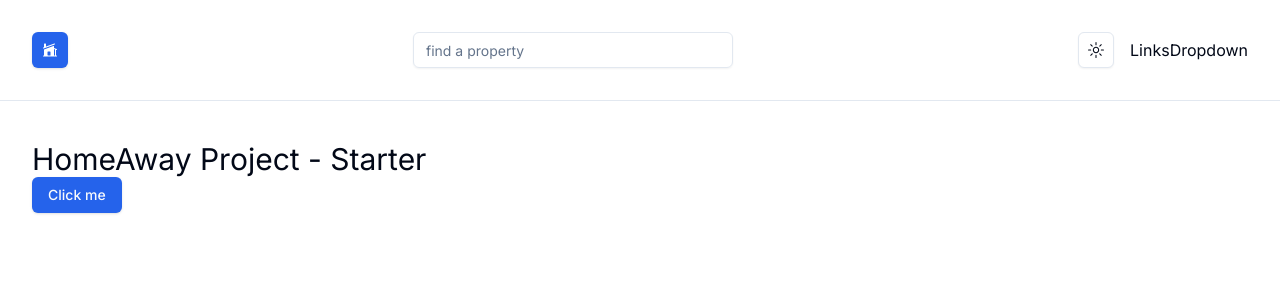
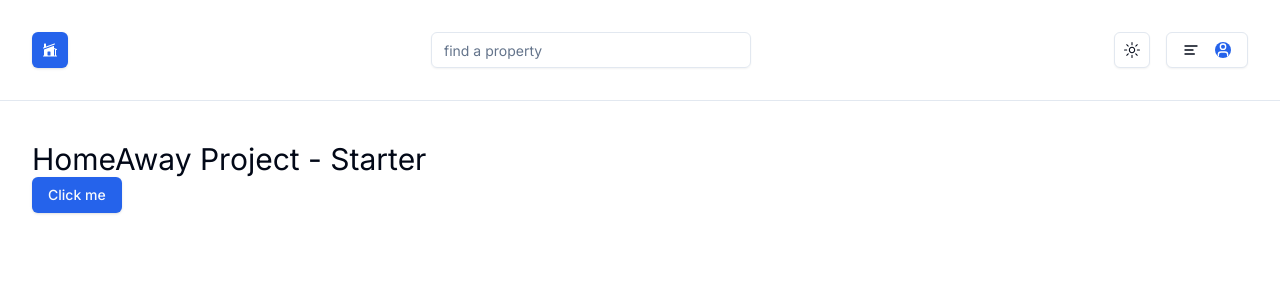
Before and after one commit to danocolombo/nextjs-travel-portal, a Next.js app: page / in a window 1280 px wide. Shown: the top 300 px of the page. Built offline with nearby package versions, Linux system fonts and the light colour scheme.

Commit message:
basic navbar without auth complete

```diff
--- a/components/navbar/LinksDropdown.tsx
+++ b/components/navbar/LinksDropdown.tsx
@@ -1,7 +1,41 @@
-import React from 'react';
+import {
+    DropdownMenu,
+    DropdownMenuContent,
+    DropdownMenuItem,
+    DropdownMenuTrigger,
+    DropdownMenuSeparator,
+} from '@/components/ui/dropdown-menu';
+import { LuAlignLeft } from 'react-icons/lu';
+import Link from 'next/link';
+import { Button } from '@/components/ui/button';
+import UserIcon from '@/components/navbar/UserIcon';
+import { links } from '@/utils/links';
+import SignOutLink from '@/components/navbar/SignOutLink';
 
 function LinksDropdown() {
-    return <div>LinksDropdown</div>;
+    return (
+        <DropdownMenu>
+            <DropdownMenuTrigger asChild>
+                <Button variant='outline' className='flex gap-4 max-w-[100px]'>
+                    <LuAlignLeft className='w-6 h-6' />
+                    <UserIcon />
+                </Button>
+            </DropdownMenuTrigger>
+            <DropdownMenuContent className='w-52' align='start' sideOffset={10}>
+                {links.map((link) => {
+                    return (
+                        <DropdownMenuItem key={link.href}>
+                            <Link
+                                href={link.href}
+                                className='capitalize w-full'
+                            >
+                                {link.label}
+                            </Link>
+                        </DropdownMenuItem>
+                    );
+                })}
+            </DropdownMenuContent>
+        </DropdownMenu>
+    );
 }
-
 export default LinksDropdown;
--- a/components/navbar/UserIcon.tsx
+++ b/components/navbar/UserIcon.tsx
@@ -1,7 +1,7 @@
 import React from 'react';
-
+import { LuUser } from 'react-icons/lu';
 function UserIcon() {
-    return <div>UserIcon</div>;
+    return <LuUser className='h=6 w-6 bg-primary rounded-full text-white' />;
 }
 
 export default UserIcon;
--- /dev/null
+++ b/utils/links.ts
@@ -0,0 +1,14 @@
+type NavLink = {
+    href: string;
+    label: string;
+};
+
+export const links: NavLink[] = [
+    { href: '/', label: 'home' },
+    { href: '/favorites ', label: 'favorites' },
+    { href: '/bookings ', label: 'bookings' },
+    { href: '/reviews ', label: 'reviews' },
+    { href: '/rentals/create ', label: 'create rental' },
+    { href: '/rentals', label: 'my rentals' },
+    { href: '/profile ', label: 'profile' },
+];
```
